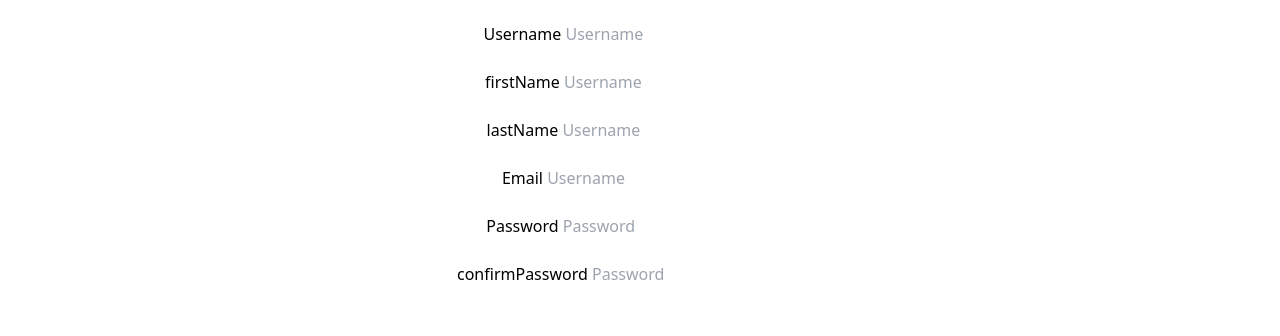
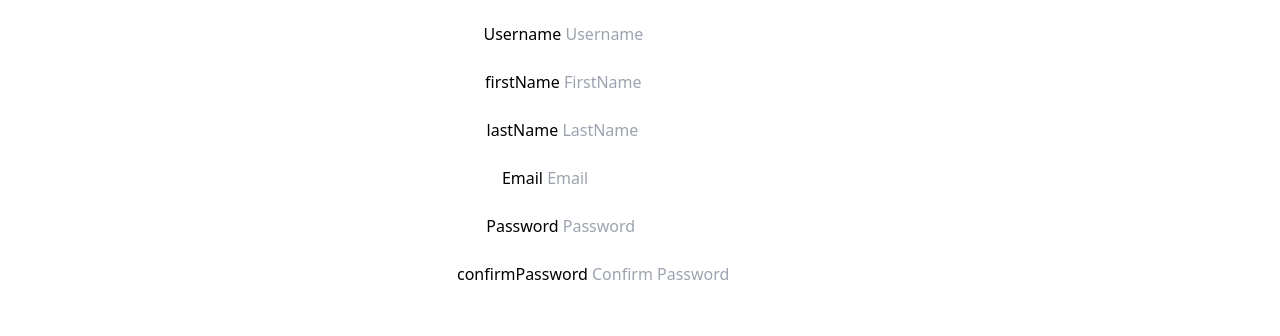
Before and after one commit to Abhi2022mnnit/Online-Judge, a React (Vite) app in the folder Frontend/: page /signup in a window 1280 px wide. Shown: the part 305-641 px from the top of the page. Built offline with nearby package versions, Linux system fonts and the light colour scheme.

Commit message:
Ready 3.3

```diff
--- a/Frontend/src/components/Signup.jsx
+++ b/Frontend/src/components/Signup.jsx
@@ -49,15 +49,15 @@ function Signup() {
         <br /><br />
 
         <label> firstName </label>
-        <input type='text' placeholder='Username' name='firstName' value={userData.firstName} onChange={textboxchange} required/>
+        <input type='text' placeholder='FirstName' name='firstName' value={userData.firstName} onChange={textboxchange} required/>
         <br /><br />
 
         <label> lastName </label>
-        <input type='text' placeholder='Username' name='lastName' value={userData.lastName} onChange={textboxchange} required/>
+        <input type='text' placeholder='LastName' name='lastName' value={userData.lastName} onChange={textboxchange} required/>
         <br /><br />
 
         <label> Email </label>
-        <input type='text' placeholder='Username' name='emailAddress' value={userData.emailAddress} onChange={textboxchange} required/>
+        <input type='text' placeholder='Email' name='emailAddress' value={userData.emailAddress} onChange={textboxchange} required/>
         <br /><br />
 
         {/* <label> Account Type </label>
@@ -69,7 +69,7 @@ function Signup() {
         <br /><br />
 
         <label> confirmPassword </label>
-        <input type='text' placeholder='Password' name='confirmPassword' value={userData.confirmPassword} onChange={textboxchange} required/>
+        <input type='text' placeholder='Confirm Password' name='confirmPassword' value={userData.confirmPassword} onChange={textboxchange} required/>
         <br /><br />
 
       </form>
```
